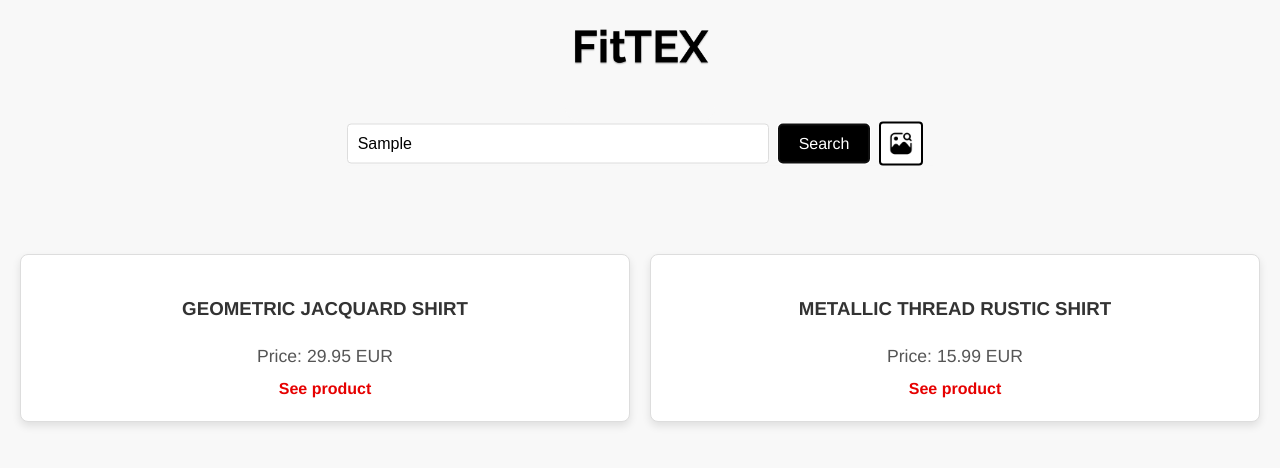
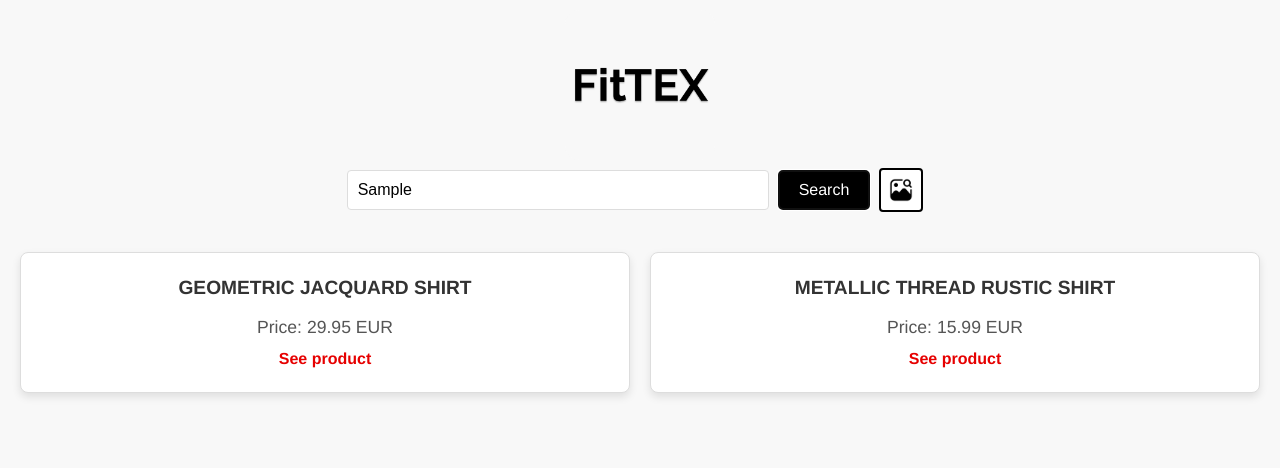
Before and after one commit to pabloboo/FitTEX, a React (Vite) app in the folder frontend/: page / in a window 1280 px wide. Both pictures are taken after typing "Sample" into the empty fields and a click on the button "Search". Shown: the top 468 px of the page. Built offline with nearby package versions, Linux system fonts and the light colour scheme.

Commit message:
Frontend refactoring code into several components

```diff
--- a/frontend/src/App.css
+++ b/frontend/src/App.css
@@ -21,7 +21,6 @@ html, body {
   padding: 0;
 }
 
-/* Main app container */
 .App {
   width: 100%;
   height: 100%;
@@ -34,107 +33,14 @@ html, body {
   transition: justify-content 0.5s ease;
 }
 
-/* Search container */
-.search-container {
-  display: flex;
-  flex-direction: column;
-  align-items: center;
-  margin-top: 20px;
-  background-color: #f8f8f8;
-  z-index: 10;
-}
-
-.search-container.animate-up {
-  transform: translateY(-25%);
-  transition: transform 0.5s ease;
+.App.animate-up {
+  justify-content: flex-start;
+  padding-top: 20px;
+  transition: justify-content 0.5s ease, padding-top 0.5s ease;
 }
 
 .logo {
   width: 150px;
-}
-
-.search-bar {
-  display: flex;
-  align-items: center;
-}
-
-.search-bar input {
-  width: 400px;
-  padding: 10px;
-  font-size: 1rem;
-  border: 1px solid #ddd;
-  border-radius: 4px;
-  margin-right: 10px;
-}
-
-.search-bar button:not(.image-search-button) {
-  background-color: #000;
-  color: #fff;
-  border: none;
-  padding: 10px 20px;
-  font-size: 1rem;
-  cursor: pointer;
-  border-radius: 4px;
-  margin-right: 10px;
-}
-
-.search-bar button:not(.image-search-button):hover {
-  background-color: #333;
-}
-
-.image-search-button {
-  background-color: #fff;
-  border: 2px solid #000;
-  padding: 8px;
-  border-radius: 4px;
-  cursor: pointer;
-  display: flex;
-  align-items: center;
-  justify-content: center;
-  transition: background-color 0.3s ease, border-color 0.3s ease;
-  margin-right: 10px;
-}
-
-.image-search-button:hover {
-  background-color: #f0f0f0;
-  border-color: #333;
-}
-
-.image-search-button.loading {
-  background-color: #ccc;
-  border-color: #ccc;
-  cursor: not-allowed;
-}
-
-.image-search-button .image-search-icon {
-  width: 24px;
-  height: 24px;
-  filter: brightness(0);
-}
-
-/* Product list styles */
-.results-container {
-  width: 100%;
-  height: 80vh;
-  overflow-y: auto;
-  padding: 20px;
-  box-sizing: border-box;
-  margin-top: 20px;
-  opacity: 0;
-  transition: opacity 0.5s ease;
-
-    /* Hide scrollbar */
-    scrollbar-width: none; /* Firefox */
-    -ms-overflow-style: none; /* Internet Explorer and Edge */
-}
-
-/* Hide scrollbar in Webkit browsers (Chrome, Safari) */
-.results-container::-webkit-scrollbar {
-  display: none;
-}
-
-.results-container.show {
-  opacity: 1;
 }
 
 ul {
@@ -179,21 +85,7 @@ p {
 
 /* Responsive styles for tablets and smaller screens */
 @media (max-width: 768px) {
-  .search-bar input {
-    width: 300px;
-  }
-
-  .search-bar button:not(.image-search-button) {
-    padding: 10px 15px;
-  }
 }
 
 @media (max-width: 480px) {
-  .search-bar input {
-    width: 200px;
-  }
-
-  .search-bar button:not(.image-search-button) {
-    padding: 8px 12px;
-  }
 }
--- a/frontend/src/App.tsx
+++ b/frontend/src/App.tsx
@@ -1,9 +1,12 @@
 import React, { useState } from 'react';
 import axios from 'axios';
 import "./App.css";
-import { mockApiCall, mockTextSearchApiCall } from "./services/mockApi";
+import { mockTextSearchApiCall } from "./services/mockApi";
+import SearchBar from './components/SearchBar/SearchBar';
+import ImageUploader from './components/ImageUploader/ImageUploader';
+import ProductList from './components/ProductList/ProductList';
 
-
+// Fetches products from the API based on an image URL
 const fetchProducts = async (imageUrl: string) => {
   try {
     const response = await axios.get('http://localhost:3000/products', {
@@ -17,19 +20,32 @@ const fetchProducts = async (imageUrl: string) => {
 };
 
 function App() {
-  const [selectedImage, setSelectedImage] = useState<File | null>(null);
+  // State for managing the selected image file (not used directly in the UI)
+  const [, setSelectedImage] = useState<File | null>(null);
+  // State for storing the image preview URL (not used directly in the UI)
+  const [, setImagePreview] = useState<string | null>(null);
+
+  // State for managing the search query input
+  const [searchQuery, setSearchQuery] = useState("");
+  // State for storing the API response (list of products)
   const [apiResponse, setApiResponse] = useState<any[] | null>(null);
-  const [, setImagePreview] = useState<string | null>(null);
+
+  // State to track if the first search has been performed
+  const [firstSearchDone, setFirstSearchDone] = useState(false);
+  // State for triggering the animation (not used directly in the UI)
+  const [, setAnimateUp] = useState(false);
+  // State for managing the loading state (shows loading indicator)
   const [loading, setLoading] = useState(false);
-  const [searchQuery, setSearchQuery] = useState("");
-  const [animateUp, setAnimateUp] = useState(false);
+  // State for controlling the visibility of the results section
   const [showResults, setShowResults] = useState(false);
 
+  // Handles image selection and triggers product search
   const handleImageChange = async (event: React.ChangeEvent<HTMLInputElement>) => {
     if (event.target.files && event.target?.files[0]) {
       const file = event.target?.files[0];
       setSelectedImage(file);
 
+      // Create a preview of the selected image
       const reader = new FileReader();
       reader.onloadend = () => {
         setImagePreview(reader.result as string);
@@ -37,14 +53,21 @@ function App() {
       reader.readAsDataURL(file);
 
       // Trigger search after image is selected
+      setApiResponse(null);
       setLoading(true);
       let imageUrl = URL.createObjectURL(file);
       imageUrl = imageUrl.replace('blob:', '');
       const response = await fetchProducts(imageUrl);
       setApiResponse(response);
       setLoading(false);
+
+      // Trigger animation on first search
+      if (!firstSearchDone) {
+        setFirstSearchDone(true);
         setAnimateUp(true);
- // Delay results 500ms
+      }
+
+      // Delay results display by 500ms
       setTimeout(() => {
         setShowResults(true);
         setLoading(false);
@@ -52,13 +75,20 @@ function App() {
     }
   };
 
+  // Handles text-based search
   const handleTextSearch = async () => {
+    setApiResponse(null);
     setLoading(true);
     const response = await mockTextSearchApiCall(searchQuery);
     setApiResponse(response);
+
+    // Trigger animation on first search
+    if (!firstSearchDone) {
+      setFirstSearchDone(true);
       setAnimateUp(true);
+    }
 
-    // Delay results 500ms
+    // Delay results display by 500ms
     setTimeout(() => {
       setShowResults(true);
       setLoading(false);
@@ -66,56 +96,22 @@ function App() {
   };
 
   return (
-    <div className="App">
-      <div className={`search-container ${animateUp ? "animate-up" : ""}`}>
+    <div className={`App ${firstSearchDone ? "animate-up" : ""}`}>
+      <div className="search-container">
         <img src="/src/assets/logo-FitTEX.png" alt="Logo" className="logo" />
-        <div className="search-bar">
-          <input
-            type="text"
-            placeholder="Search products..."
-            value={searchQuery}
-            onChange={(e) => setSearchQuery(e.target.value)}
+        <SearchBar
+          searchQuery={searchQuery}
+          onSearchQueryChange={(e) => setSearchQuery(e.target.value)}
+          onTextSearch={handleTextSearch}
+          onImageSearch={() => document.getElementById("file-upload")?.click()}
+          loading={loading}
         />
-          <button onClick={handleTextSearch}>Search</button>
-          <button
-            onClick={() => document.getElementById("file-upload")?.click()}
-            disabled={loading}
-            className={`image-search-button ${loading ? "loading" : ""}`}
-            title="Search by image"
-          >
-            <img
-              src="/src/assets/image-search-icon.png"
-              alt="Search by image"
-              className="image-search-icon"
-            />
-          </button>
-        </div>
-        <input
-          id="file-upload"
-          type="file"
-          accept="image/*"
-          onChange={handleImageChange}
-          style={{ display: "none" }}
-        />
+        <ImageUploader onImageChange={handleImageChange} />
       </div>
 
-      {/* Show response of the API */}
+      {/* Display the product list if there is an API response */}
       {apiResponse && (
-        <div className={`results-container ${showResults ? "show" : ""}`}>
-          <ul>
-            {apiResponse.map((product) => (
-              <li key={product.id}>
-                <h3>{product.name}</h3>
-                <p>
-                  Price: {product.price.value.current} {product.price.currency}
-                </p>
-                <a href={product.link} target="_blank" rel="noopener noreferrer">
-                  See product
-                </a>
-              </li>
-            ))}
-          </ul>
-        </div>
+        <ProductList products={apiResponse} showResults={showResults} />
       )}
     </div>
   );
--- /dev/null
+++ b/frontend/src/components/ImageUploader/ImageUploader.tsx
@@ -0,0 +1,20 @@
+import React from 'react';
+import './ImageUploader.css';
+
+interface ImageUploaderProps {
+  onImageChange: (event: React.ChangeEvent<HTMLInputElement>) => void;
+}
+
+const ImageUploader: React.FC<ImageUploaderProps> = ({ onImageChange }) => {
+  return (
+    <input
+      id="file-upload"
+      type="file"
+      accept="image/*"
+      onChange={onImageChange}
+      style={{ display: "none" }}
+    />
+  );
+};
+
+export default ImageUploader;
--- /dev/null
+++ b/frontend/src/components/ProductItem/ProductItem.css
@@ -0,0 +1,37 @@
+/* ProductItem.css */
+.product-item {
+  background-color: #fff;
+  border: 1px solid #ddd;
+  padding: 20px;
+  border-radius: 8px;
+  box-shadow: 0 4px 8px rgba(0, 0, 0, 0.1);
+  transition: transform 0.3s ease, box-shadow 0.3s ease;
+}
+
+.product-item:hover {
+  transform: translateY(-5px);
+  box-shadow: 0 8px 16px rgba(0, 0, 0, 0.2);
+}
+
+.product-item h3 {
+  margin: 0 0 10px;
+  font-size: 1.2rem;
+  color: #333;
+}
+
+.product-item p {
+  font-size: 1.1rem;
+  color: #555;
+  margin: 5px 0;
+}
+
+.product-item a {
+  color: #e60000;
+  text-decoration: none;
+  font-weight: bold;
+  transition: color 0.3s ease;
+}
+
+.product-item a:hover {
+  color: #b30000;
+}
--- /dev/null
+++ b/frontend/src/components/ProductItem/ProductItem.tsx
@@ -0,0 +1,34 @@
+import React from 'react';
+import './ProductItem.css';
+
+interface Product {
+  id: string;
+  name: string;
+  price: {
+    value: {
+      current: number;
+    };
+    currency: string;
+  };
+  link: string;
+}
+
+interface ProductItemProps {
+  product: Product;
+}
+
+const ProductItem: React.FC<ProductItemProps> = ({ product }) => {
+  return (
+    <li className="product-item">
+      <h3>{product.name}</h3>
+      <p>
+        Price: {product.price.value.current} {product.price.currency}
+      </p>
+      <a href={product.link} target="_blank" rel="noopener noreferrer">
+        See product
+      </a>
+    </li>
+  );
+};
+
+export default ProductItem;
--- /dev/null
+++ b/frontend/src/components/ProductList/ProductList.css
@@ -0,0 +1,33 @@
+/* ProductList.css */
+.results-container {
+  width: 100%;
+  height: 80vh;
+  overflow-y: auto;
+  padding: 20px;
+  box-sizing: border-box;
+  margin-top: 20px;
+  opacity: 0;
+  transition: opacity 0.5s ease;
+
+  /* Hide scrollbar */
+  scrollbar-width: none; /* Firefox */
+  -ms-overflow-style: none; /* Internet Explorer and Edge */
+}
+
+/* Hide scrollbar in Webkit browsers (Chrome, Safari) */
+.results-container::-webkit-scrollbar {
+  display: none;
+}
+
+.results-container.show {
+  opacity: 1;
+}
+
+ul {
+  list-style: none;
+  padding: 0;
+  margin: 0;
+  display: grid;
+  grid-template-columns: repeat(auto-fit, minmax(250px, 1fr));
+  gap: 20px;
+}
--- /dev/null
+++ b/frontend/src/components/ProductList/ProductList.tsx
@@ -0,0 +1,34 @@
+import React from 'react';
+import ProductItem from '../ProductItem/ProductItem';
+import './ProductList.css';
+
+interface Product {
+  id: string;
+  name: string;
+  price: {
+    value: {
+      current: number;
+    };
+    currency: string;
+  };
+  link: string;
+}
+
+interface ProductListProps {
+  products: Product[];
+  showResults: boolean;
+}
+
+const ProductList: React.FC<ProductListProps> = ({ products, showResults }) => {
+  return (
+    <div className={`results-container ${showResults ? "show" : ""}`}>
+      <ul>
+        {products.map((product) => (
+          <ProductItem key={product.id} product={product} />
+        ))}
+      </ul>
+    </div>
+  );
+};
+
+export default ProductList;
--- /dev/null
+++ b/frontend/src/components/SearchBar/SearchBar.css
@@ -0,0 +1,80 @@
+/* SearchBar.css */
+.search-bar {
+  display: flex;
+  align-items: center;
+}
+
+.search-bar input {
+  width: 400px;
+  padding: 10px;
+  font-size: 1rem;
+  border: 1px solid #ddd;
+  border-radius: 4px;
+  margin-right: 10px;
+}
+
+.search-bar button:not(.image-search-button) {
+  background-color: #000;
+  color: #fff;
+  border: none;
+  padding: 10px 20px;
+  font-size: 1rem;
+  cursor: pointer;
+  border-radius: 4px;
+  margin-right: 10px;
+}
+
+.search-bar button:not(.image-search-button):hover {
+  background-color: #333;
+}
+
+.image-search-button {
+  background-color: #fff;
+  border: 2px solid #000;
+  padding: 8px;
+  border-radius: 4px;
+  cursor: pointer;
+  display: flex;
+  align-items: center;
+  justify-content: center;
+  transition: background-color 0.3s ease, border-color 0.3s ease;
+  margin-right: 10px;
+}
+
+.image-search-button:hover {
+  background-color: #f0f0f0;
+  border-color: #333;
+}
+
+.image-search-button.loading {
+  background-color: #ccc;
+  border-color: #ccc;
+  cursor: not-allowed;
+}
+
+.image-search-button .image-search-icon {
+  width: 24px;
+  height: 24px;
+  filter: brightness(0);
+}
+
+/* Responsive styles for tablets and smaller screens */
+@media (max-width: 768px) {
+  .search-bar input {
+    width: 300px;
+  }
+
+  .search-bar button:not(.image-search-button) {
+    padding: 10px 15px;
+  }
+}
+
+@media (max-width: 480px) {
+  .search-bar input {
+    width: 200px;
+  }
+
+  .search-bar button:not(.image-search-button) {
+    padding: 8px 12px;
+  }
+}
--- /dev/null
+++ b/frontend/src/components/SearchBar/SearchBar.tsx
@@ -0,0 +1,44 @@
+import React from 'react';
+import './SearchBar.css';
+
+interface SearchBarProps {
+  searchQuery: string;
+  onSearchQueryChange: (e: React.ChangeEvent<HTMLInputElement>) => void;
+  onTextSearch: () => void;
+  onImageSearch: () => void;
+  loading: boolean;
+}
+
+const SearchBar: React.FC<SearchBarProps> = ({
+  searchQuery,
+  onSearchQueryChange,
+  onTextSearch,
+  onImageSearch,
+  loading,
+}) => {
+  return (
+    <div className="search-bar">
+      <input
+        type="text"
+        placeholder="Search products..."
+        value={searchQuery}
+        onChange={onSearchQueryChange}
+      />
+      <button onClick={onTextSearch}>Search</button>
+      <button
+        onClick={onImageSearch}
+        disabled={loading}
+        className={`image-search-button ${loading ? "loading" : ""}`}
+        title="Search by image"
+      >
+        <img
+          src="/src/assets/image-search-icon.png"
+          alt="Search by image"
+          className="image-search-icon"
+        />
+      </button>
+    </div>
+  );
+};
+
+export default SearchBar;
```
Also changed, not shown: frontend/src/components/ImageUploader/ImageUploader.css (added). Lines whose indentation alone changed are shown as unchanged.
